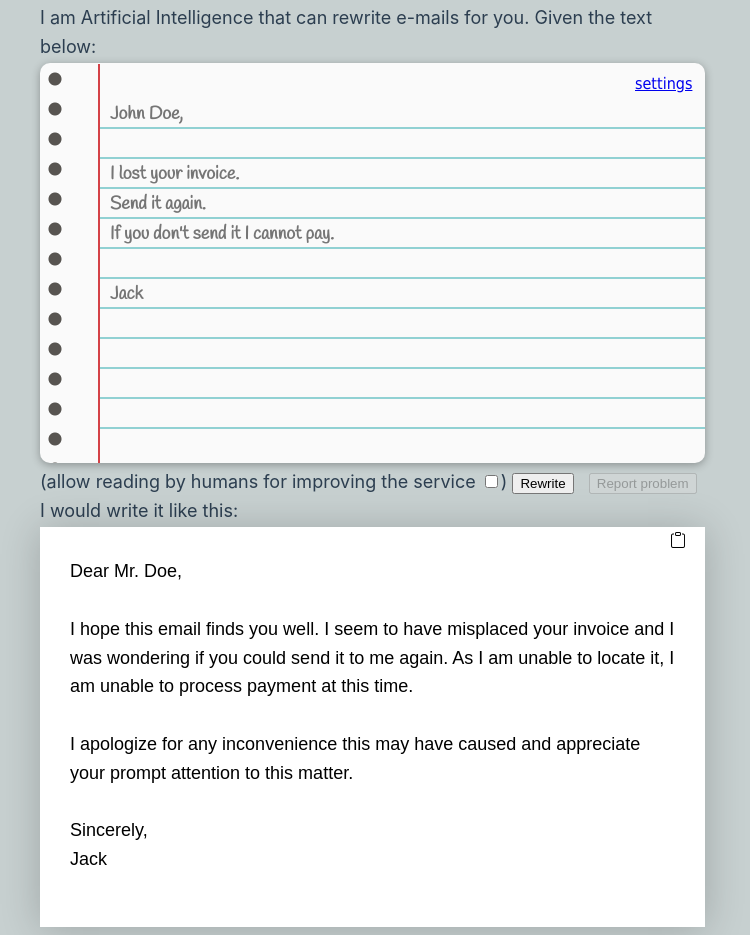
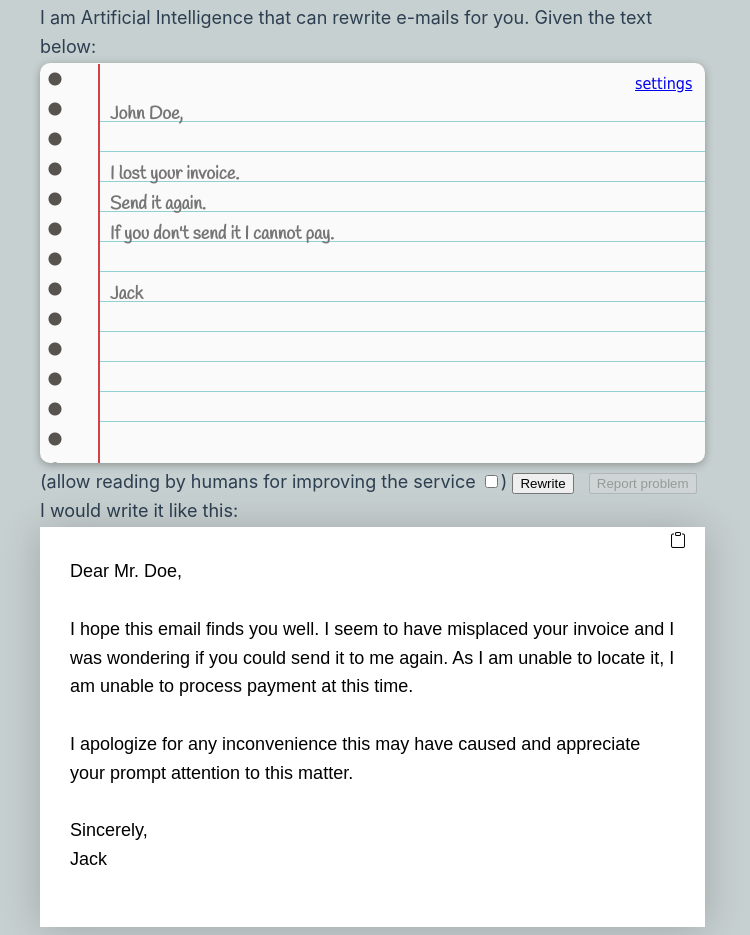
Before and after one commit to ivan-shaporov/ArtificialEditorWebSite, a Vue app: page / in a window 1280 px wide. Shown: the whole page, without its empty margins (0-750 px from the left). Built offline with nearby package versions, Linux system fonts and the light colour scheme; no server answers.

Commit message:
adjust user input text to lines

```diff
--- a/src/components/UserInput.vue
+++ b/src/components/UserInput.vue
@@ -98,8 +98,9 @@ var isPersonalizationVisible = ref(false);
   z-index: 1;
   resize: none;
   margin-top: 6px;
-  background: linear-gradient(transparent, transparent 28px, #91d1d3 28px);
+  background: linear-gradient(transparent, transparent 29px, #91d1d3 28px);
   background-size: 30px 30px;
+  background-position: 0px -7px;
   overflow-y: auto;
   background-attachment: local;
 }
```
